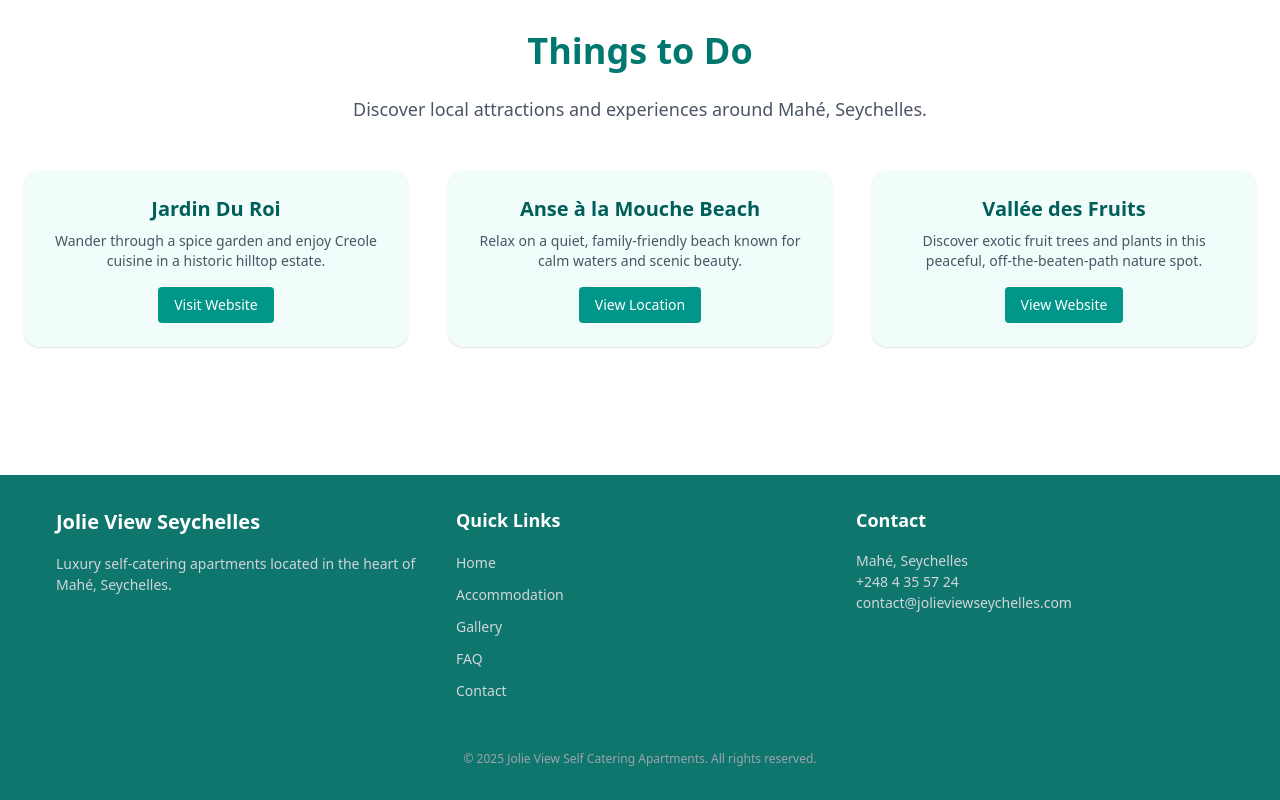
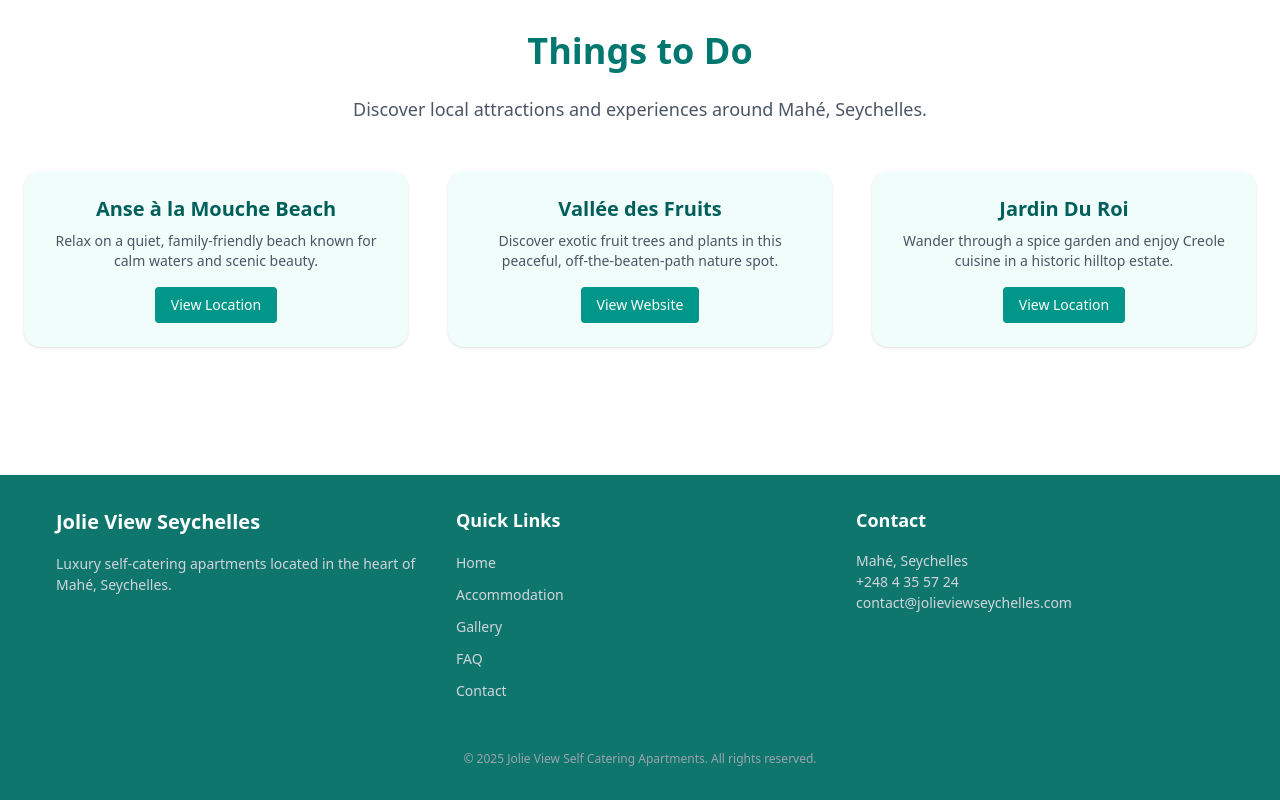
Before and after one commit to DovahSeb/jolieview-self-catering, an Angular app: page / in a window 1280 px wide. Shown: the part 1437-2237 px from the top of the page. Built offline with nearby package versions, Linux system fonts and the light colour scheme.

Commit message:
Things to do re-ordering

```diff
--- a/src/app/features/components/home/home.component.html
+++ b/src/app/features/components/home/home.component.html
@@ -48,17 +48,6 @@
 
     <div class="grid sm:grid-cols-2 md:grid-cols-3 gap-10 animate-fade-in-up">
       <div class="bg-teal-50 rounded-2xl p-6 shadow hover:shadow-lg transition duration-300">
-        <!-- <img src="/assets/icons/leaf.svg" alt="Garden" class="h-12 mb-4 mx-auto"> -->
-        <h3 class="text-xl font-semibold text-teal-800 mb-2">Jardin Du Roi</h3>
-        <p class="text-gray-600 text-sm mb-4">Wander through a spice garden and enjoy Creole cuisine in a historic hilltop estate.</p>
-        <a href="https://www.jardinduroidomaine.com/" target="_blank" rel="noopener">
-          <button class="bg-teal-600 text-white px-4 py-2 rounded hover:bg-teal-700 transition text-sm">
-            Visit Website
-          </button>
-        </a>
-      </div>
-
-      <div class="bg-teal-50 rounded-2xl p-6 shadow hover:shadow-lg transition duration-300">
         <!-- <img src="/assets/icons/beach.svg" alt="Beach" class="h-12 mb-4 mx-auto"> -->
         <h3 class="text-xl font-semibold text-teal-800 mb-2">Anse à la Mouche Beach</h3>
         <p class="text-gray-600 text-sm mb-4">Relax on a quiet, family-friendly beach known for calm waters and scenic beauty.</p>
@@ -79,6 +68,17 @@
           </button>
         </a>
       </div>
+
+      <div class="bg-teal-50 rounded-2xl p-6 shadow hover:shadow-lg transition duration-300">
+        <!-- <img src="/assets/icons/leaf.svg" alt="Garden" class="h-12 mb-4 mx-auto"> -->
+        <h3 class="text-xl font-semibold text-teal-800 mb-2">Jardin Du Roi</h3>
+        <p class="text-gray-600 text-sm mb-4">Wander through a spice garden and enjoy Creole cuisine in a historic hilltop estate.</p>
+        <a href="https://www.google.com/maps/place/Jardin+du+Roi+Spice+Garden/@-4.7464775,55.5036452,17z/data=!3m1!4b1!4m6!3m5!1s0x231e2a962464cd07:0xf5d09c7cbc1a5ce8!8m2!3d-4.7464775!4d55.5036452!16s%2Fg%2F1tdjn75f?entry=ttu&g_ep=EgoyMDI1MDQyMi4wIKXMDSoASAFQAw%3D%3D" target="_blank" rel="noopener">
+          <button class="bg-teal-600 text-white px-4 py-2 rounded hover:bg-teal-700 transition text-sm">
+            View Location
+          </button>
+        </a>
+      </div>
     </div>
   </div>
 </section>
```
